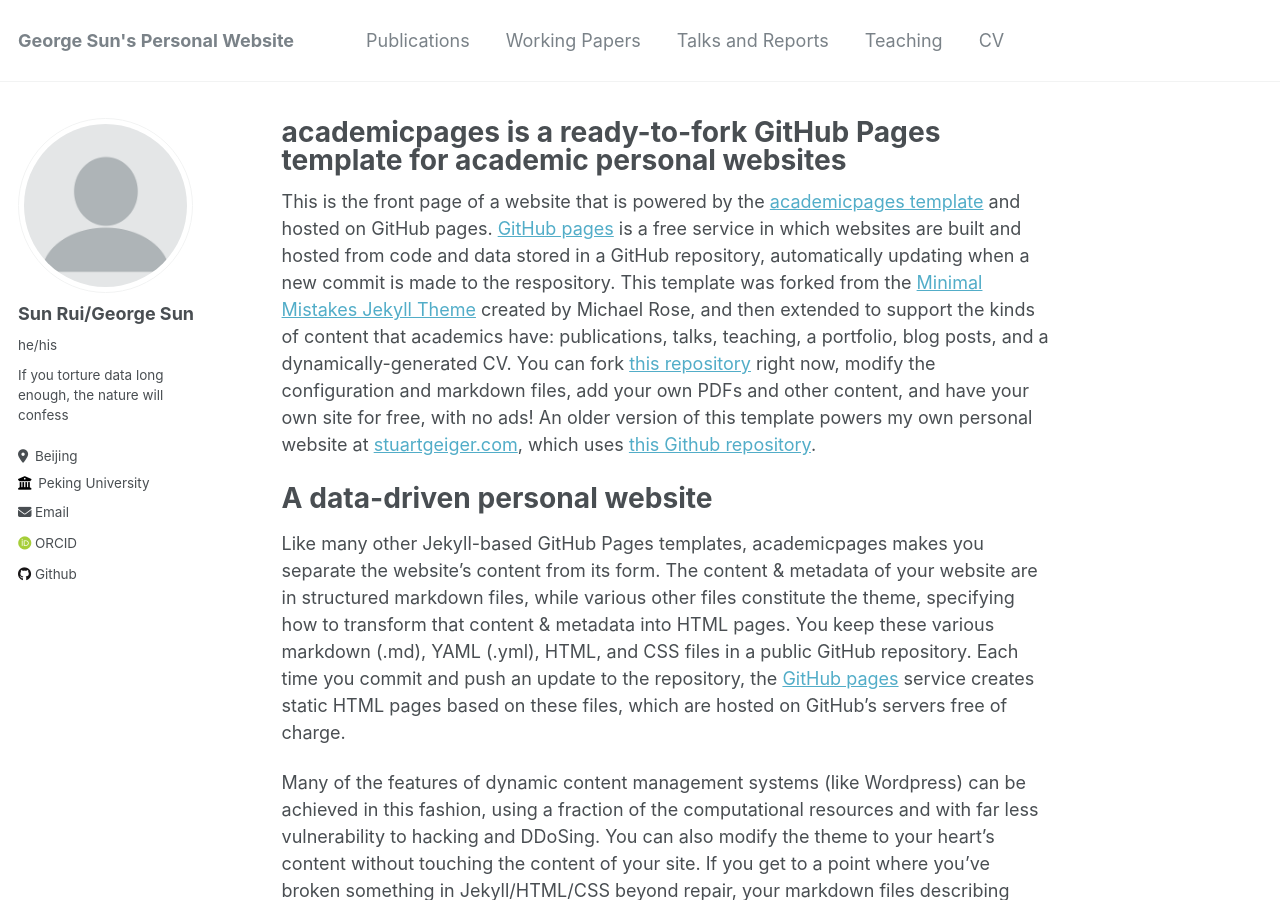
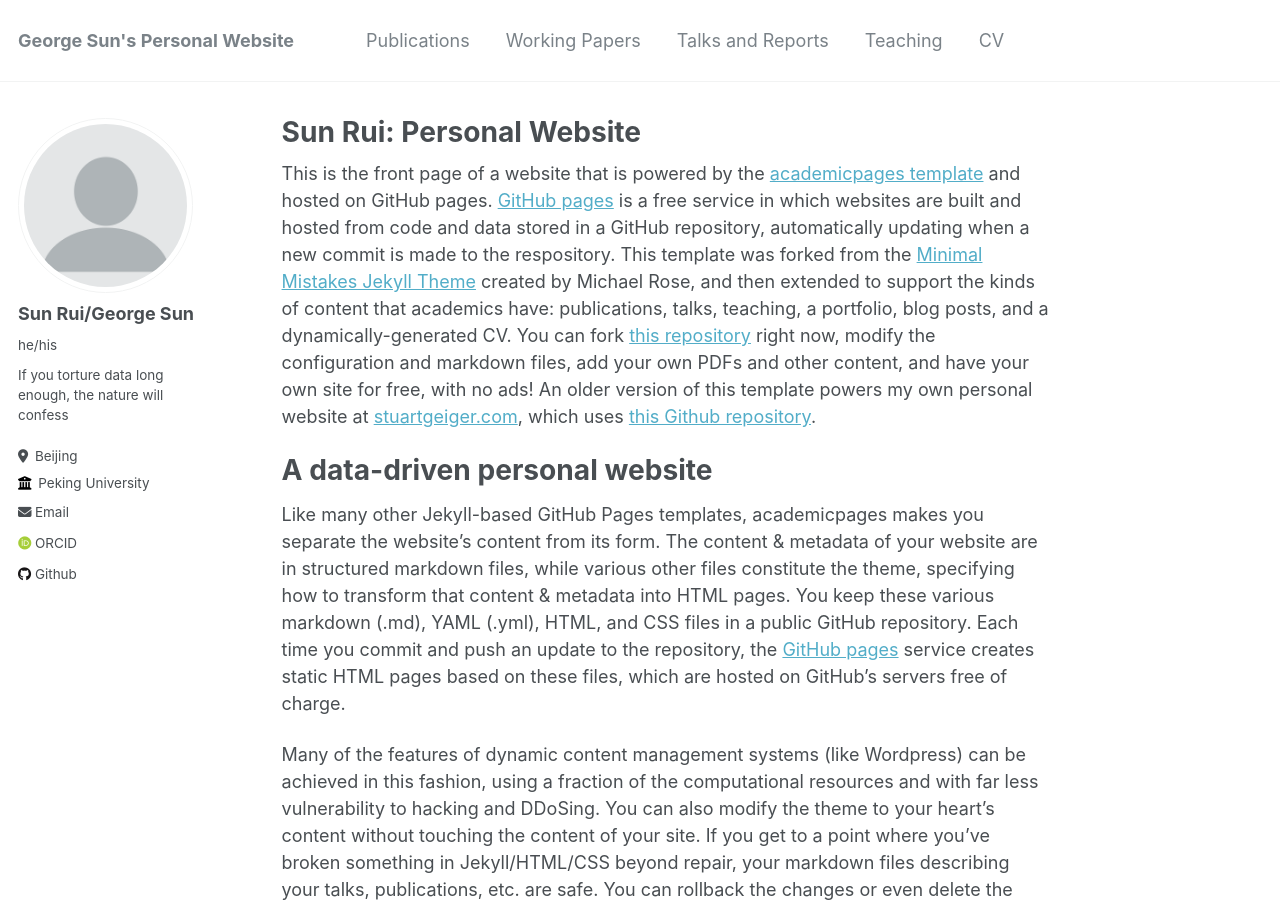
Before and after one commit to George-Sun-ECON/George-Sun-ECON.github.io, a Jekyll site: the page built from _pages/about.md, in a window 1280 px wide and 900 px high. Built offline with Jekyll 4.4.1, drawn with Linux system fonts in a browser that asks for light colours; some web fonts are replaced; some of the changed lines change nothing that is shown.

Commit message:
Update about.md

```diff
--- a/_pages/about.md
+++ b/_pages/about.md
@@ -1,6 +1,6 @@
 ---
 permalink: /
-title: "academicpages is a ready-to-fork GitHub Pages template for academic personal websites"
+title: "Sun Rui: Personal Website"
 author_profile: true
 redirect_from:
   - /about/
@@ -18,11 +18,11 @@
 Getting started
 ======
 1. Register a GitHub account if you don't have one and confirm your e-mail (required!)
-1. Fork [this repository](https://github.com/academicpages/academicpages.github.io) by clicking the "fork" button in the top right.
-1. Go to the repository's settings (rightmost item in the tabs that start with "Code", should be below "Unwatch"). Rename the repository "[your GitHub username].github.io", which will also be your website's URL.
-1. Set site-wide configuration and create content & metadata (see below -- also see [this set of diffs](http://archive.is/3TPas) showing what files were changed to set up [an example site](https://getorg-testacct.github.io) for a user with the username "getorg-testacct")
-1. Upload any files (like PDFs, .zip files, etc.) to the files/ directory. They will appear at https://[your GitHub username].github.io/files/example.pdf.
-1. Check status by going to the repository settings, in the "GitHub pages" section
+2. Fork [this repository](https://github.com/academicpages/academicpages.github.io) by clicking the "fork" button in the top right.
+3. Go to the repository's settings (rightmost item in the tabs that start with "Code", should be below "Unwatch"). Rename the repository "[your GitHub username].github.io", which will also be your website's URL.
+4. Set site-wide configuration and create content & metadata (see below -- also see [this set of diffs](http://archive.is/3TPas) showing what files were changed to set up [an example site](https://getorg-testacct.github.io) for a user with the username "getorg-testacct")
+5. Upload any files (like PDFs, .zip files, etc.) to the files/ directory. They will appear at https://[your GitHub username].github.io/files/example.pdf.
+6. Check status by going to the repository settings, in the "GitHub pages" section
 
 Site-wide configuration
 ------
```
